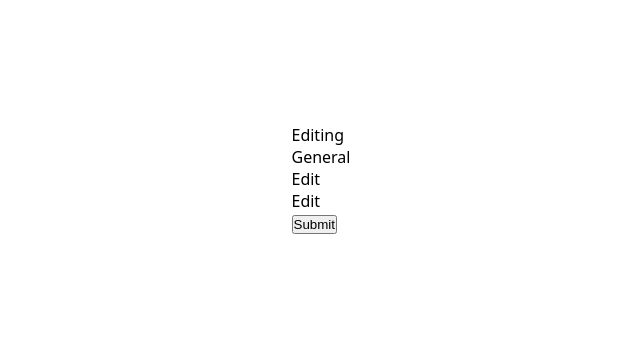
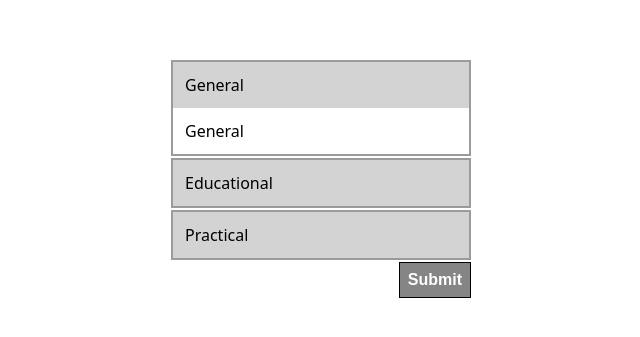
Before and after one commit to crispynoodlesoup/react-CV, a React (Vite) app: page / in a window 1280 px wide. Shown: the part 221-558 px from the top of the page, without its empty margins (319-959 px from the left). Built offline with nearby package versions, Linux system fonts and the light colour scheme.

Commit message:
style the form

```diff
--- a/src/App.jsx
+++ b/src/App.jsx
@@ -2,42 +2,42 @@ import { useState } from "react";
 import "../style/app.css";
 
 function General() {
-  return <div>General</div>;
+  return <div className="accordion-content">General</div>;
 }
 
 function Educational() {
-  return <div>Educational</div>;
+  return <div className="accordion-content">Educational</div>;
 }
 
 function Practical() {
-  return <div>Practical</div>;
+  return <div className="accordion-content">Practical</div>;
 }
 
 function Accordion({ children, accordionId, selected, onSelect }) {
   return (
-    <section>
-      <div className="accordion-switch" onClick={() => {onSelect(accordionId)}}>{selected === accordionId ? "Editing" : "Edit" }</div>
+    <section className="accordion">
+      <div className="accordion-switch" onClick={() => {onSelect(accordionId)}}>{accordionId}</div>
       {selected === accordionId ? children : null}
     </section>
   );
 }
 
 function CV() {
-  const [selected, setSelected] = useState(0);
+  const [selected, setSelected] = useState("General");
 
   function select(accordionId) {
     setSelected(accordionId);
   }
 
   return (
-    <form className="application">
-      <Accordion accordionId={0} selected={selected} onSelect={select}>
+    <form className="cv-form">
+      <Accordion accordionId={"General"} selected={selected} onSelect={select}>
         <General></General>
       </Accordion>
-      <Accordion accordionId={1} selected={selected} onSelect={select}>
+      <Accordion accordionId={"Educational"} selected={selected} onSelect={select}>
         <Educational></Educational>
       </Accordion>
-      <Accordion accordionId={2} selected={selected} onSelect={select}>
+      <Accordion accordionId={"Practical"} selected={selected} onSelect={select}>
         <Practical></Practical>
       </Accordion>
       <button type="button">Submit</button>
--- a/style/app.css
+++ b/style/app.css
@@ -0,0 +1,46 @@
+.cv-form {
+  display: flex;
+  flex-direction: column;
+  gap: 2px;
+}
+
+.accordion {
+  border: 2px solid #9b9b9b;
+  width: 300px;
+  flex: 0 0 auto;
+}
+
+.accordion-switch {
+  padding: 12px;
+  background-color: lightgray;
+}
+
+.accordion-switch:hover {
+  cursor: pointer;
+  background-color: #c3dee7;
+}
+
+.accordion-content {
+  background-color: white;
+  padding: 12px;
+}
+
+.cv-form > button {
+  padding: 8px;
+  font-size: 16px;
+  font-weight: 800;
+  color: white;
+  background-color: rgb(133, 133, 133);
+  border: 1px solid black;
+
+  align-self: flex-end;
+}
+
+.cv-form > button:hover {
+  background-color: rgb(128, 127, 127);
+  cursor: pointer;
+}
+
+.cv-form > button:active {
+  background-color: rgb(140, 140, 140);
+}
```
